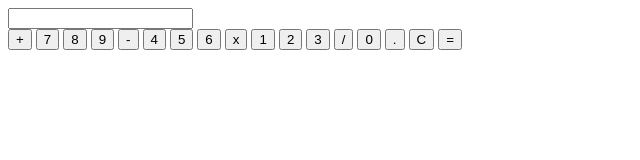
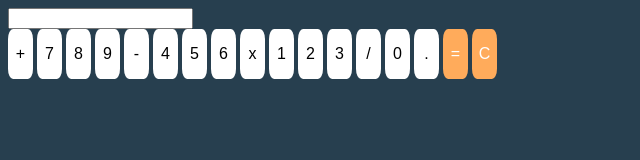
Before and after one commit to DenissonCFSilva/Calculator, a plain HTML site: page index.html in a window 1280 px wide. Shown: the whole page, without its empty margins (0-640 px from the left). Drawn offline with Linux system fonts and the light colour scheme.

Commit message:
Set the buttons and some background color for today

```diff
--- /dev/null
+++ b/calc.css
@@ -0,0 +1,19 @@
+button {
+    width: 25px;
+    height: 50px;
+    border-radius: 20%;
+    border: none;
+    background-color: white;
+    font-size: 1rem;
+
+}
+
+#result, #clear {
+    background-color: #FFAB5B;
+    color: white;
+
+}
+
+body{
+    background-color: #273F4F;
+}
--- a/index.html
+++ b/index.html
@@ -4,6 +4,7 @@
     <meta charset="UTF-8">
     <meta name="viewport" content="width=device-width, initial-scale=1.0">
     <title>Document</title>
+    <link rel="stylesheet" href="calc.css">
 </head>
 <body>
     <div id="calculator">
@@ -24,8 +25,8 @@
             <button onclick="appendToDisplay('/')">/</button>
             <button onclick="appendToDisplay('0')">0</button>
             <button onclick="appendToDisplay('.')">.</button>
-            <button onclick="clearDisplay()">C</button>
-            <button onclick="calculateResult()">=</button>
+            <button onclick="calculateResult()" id ="result">=</button>
+            <button onclick="clearDisplay()" id ="clear">C</button>
 
 
         </div>
```
